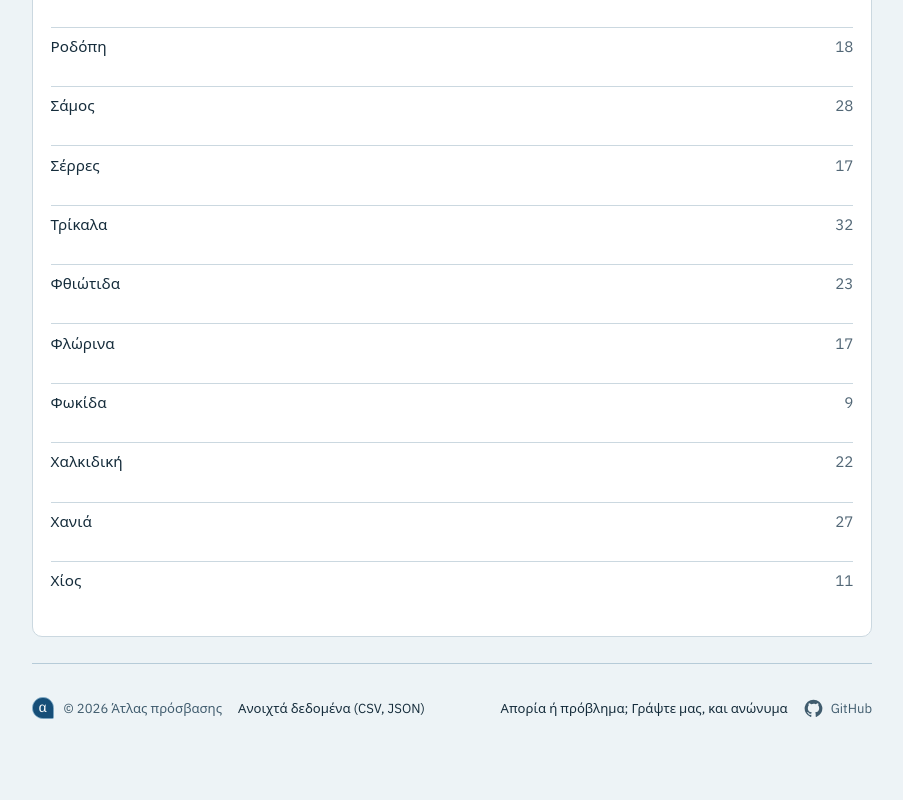
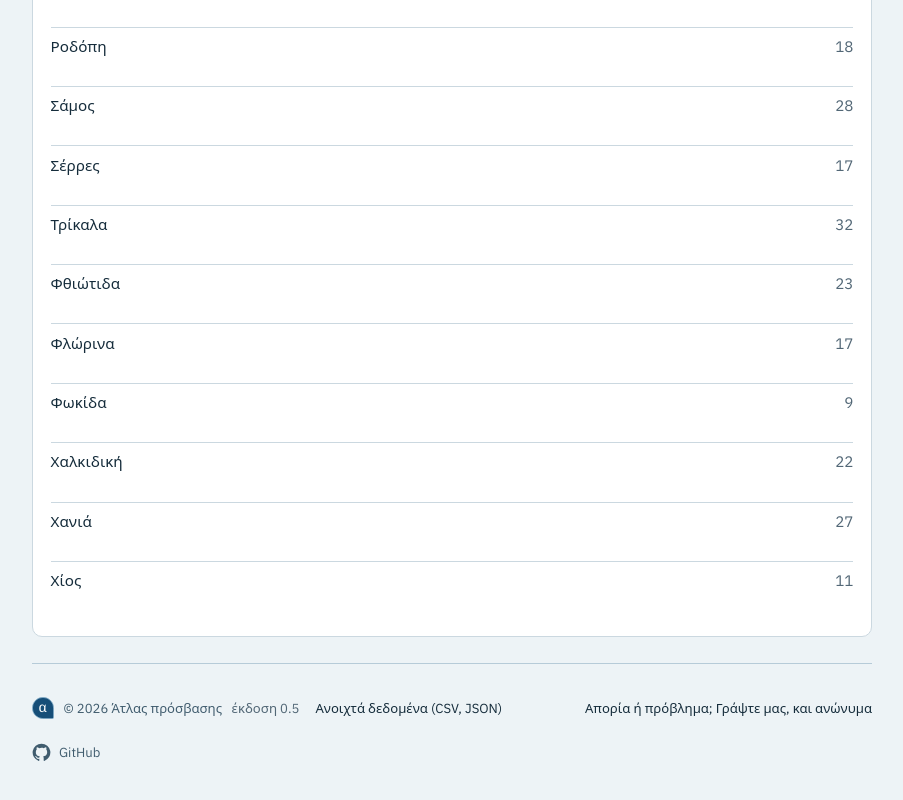
Before and after one commit to angelospk/atlas-prosvasis, a SvelteKit app: page /dedomena in a window 1280 px wide. Shown: the part 4709-5509 px from the top of the page, without its empty margins (188-1091 px from the left). Before the commit the page ends 5471 px from the top, so only its background shows below. Built offline with nearby package versions, Linux system fonts and the light colour scheme.

Commit message:
Version 0.5: package.json is the one source; the footer shows «έκδοση 0.5»

```diff
--- a/package.json
+++ b/package.json
@@ -1,7 +1,7 @@
 {
 	"name": "atlas-prosvasis",
 	"private": true,
-	"version": "0.1.0",
+	"version": "0.5.0",
 	"type": "module",
 	"license": "MIT",
 	"scripts": {
--- a/src/app.d.ts
+++ b/src/app.d.ts
@@ -1,6 +1,8 @@
 // See https://svelte.dev/docs/kit/types#app.d.ts
 // for information about these interfaces
 declare global {
+	/** package.json version, set by vite.config.ts. */
+	const __ATLAS_VERSION__: string;
 	namespace App {
 		// interface Error {}
 		// interface Locals {}
--- a/src/routes/components/AtlasFooter.svelte
+++ b/src/routes/components/AtlasFooter.svelte
@@ -1,11 +1,13 @@
 <script lang="ts">
 	import { FEEDBACK_FORM, PUBLIC_REPO, PUBLIC_SITE } from '$lib/atlas/url';
 	import AtlasMark from './AtlasMark.svelte';
+	// «έκδοση 0.5»: major.minor of package.json.
+	const VERSION = __ATLAS_VERSION__.split('.').slice(0, 2).join('.');
 	let { embedded = false, fullUrl = PUBLIC_SITE }: { embedded?: boolean; fullUrl?: string } = $props();
 </script>
 <footer class:embedded>
 	{#if embedded}<span class="credit"><a class="site" href={fullUrl} target="_blank" rel="noopener"><AtlasMark size={18} />Άτλας πρόσβασης</a><span class="src">πηγή: e-ραντεβού</span></span>
-	{:else}<span class="credit"><AtlasMark size={22} />© {new Date().getFullYear()} Άτλας πρόσβασης</span>
+	{:else}<span class="credit"><AtlasMark size={22} />© {new Date().getFullYear()} Άτλας πρόσβασης<span class="version">έκδοση {VERSION}</span></span>
 	<a class="data" href="/dedomena">Ανοιχτά δεδομένα (CSV, JSON)</a>
 	<a class="feedback" href={FEEDBACK_FORM} target="_blank" rel="noopener">Απορία ή πρόβλημα; Γράψτε μας, και ανώνυμα</a>{/if}
 	<a class="github" href={PUBLIC_REPO} target="_blank" rel="noopener" aria-label="Κώδικας του Άτλαντα πρόσβασης στο GitHub"><svg viewBox="0 0 24 24" width="19" height="19" aria-hidden="true"><path fill="currentColor" d="M12 .8a11.2 11.2 0 0 0-3.54 21.83c.56.1.77-.24.77-.54v-2.1c-3.13.68-3.79-1.33-3.79-1.33-.51-1.3-1.25-1.65-1.25-1.65-1.02-.7.08-.69.08-.69 1.13.08 1.72 1.16 1.72 1.16 1 1.72 2.63 1.22 3.27.93.1-.73.39-1.22.71-1.5-2.5-.29-5.13-1.25-5.13-5.56 0-1.23.44-2.23 1.16-3.02-.12-.29-.5-1.43.11-2.98 0 0 .95-.3 3.08 1.15A10.8 10.8 0 0 1 12 6.12c.95 0 1.9.13 2.79.38 2.14-1.45 3.08-1.15 3.08-1.15.62 1.55.23 2.7.12 2.98.72.79 1.15 1.79 1.15 3.02 0 4.32-2.63 5.27-5.14 5.55.4.35.76 1.04.76 2.09v3.1c0 .3.21.65.78.54A11.2 11.2 0 0 0 12 .8Z"/></svg><span class:sr-only={embedded}>GitHub</span></a>
@@ -13,7 +15,7 @@
 <style>
 	footer { display:flex; flex-wrap:wrap; align-content:flex-start; justify-content:space-between; align-items:center; gap:0 1rem; border-top:1px solid var(--line-2); padding:1.4rem 0 0; color:var(--ink-2); font-size:.82rem; }
 	.credit { display:flex; align-items:center; flex-wrap:wrap; gap:.3rem .6rem; min-width:0; } .credit > * { white-space:nowrap; } .site { display:inline-flex; align-items:center; gap:.4rem; font-weight:500; color:var(--ink); }
-	.src { color:var(--ink-3); } .data { display:inline-flex; align-items:center; min-height:44px; color:var(--ink); } .github { display:inline-flex; gap:.5rem; align-items:center; min-height:44px; min-width:44px; justify-content:center; flex:none; } .embedded { font-size:.75rem; padding-top:.6rem; }
+	.src { color:var(--ink-3); } .version { color:var(--ink-3); } .data { display:inline-flex; align-items:center; min-height:44px; color:var(--ink); } .github { display:inline-flex; gap:.5rem; align-items:center; min-height:44px; min-width:44px; justify-content:center; flex:none; } .embedded { font-size:.75rem; padding-top:.6rem; }
 	.feedback { display:inline-flex; align-items:center; min-height:44px; margin-left:auto; color:var(--ink); }
 	@media (max-width:560px) { .feedback { order:3; margin-left:0; } } a:hover { text-decoration:underline; }
 	.sr-only { position:absolute; width:1px; height:1px; overflow:hidden; clip:rect(0 0 0 0); white-space:nowrap; }
--- a/vite.config.ts
+++ b/vite.config.ts
@@ -1,8 +1,11 @@
 import adapter from '@sveltejs/adapter-static';
 import { sveltekit } from '@sveltejs/kit/vite';
 import { defineConfig } from 'vite';
+import pkg from './package.json' with { type: 'json' };
 
 export default defineConfig({
+	// The one source of the version the footer shows: package.json.
+	define: { __ATLAS_VERSION__: JSON.stringify(pkg.version) },
 	plugins: [
 		sveltekit({
 			compilerOptions: {
```
Also changed, not shown: 1 other file (tests, documents, lock files or other folders).
